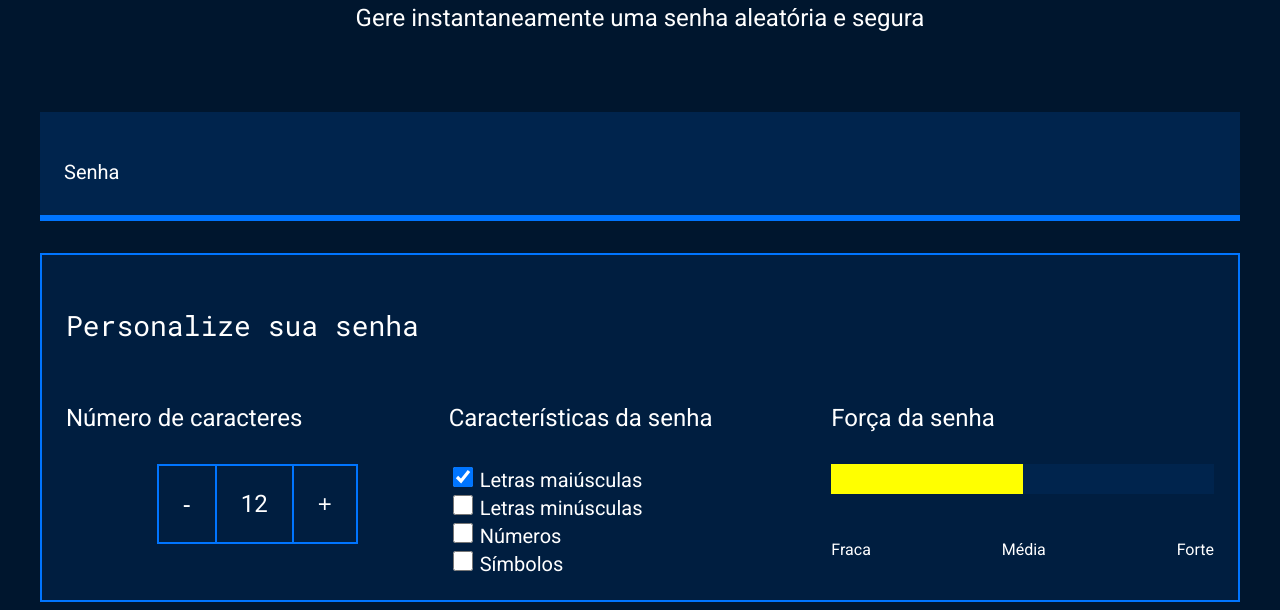
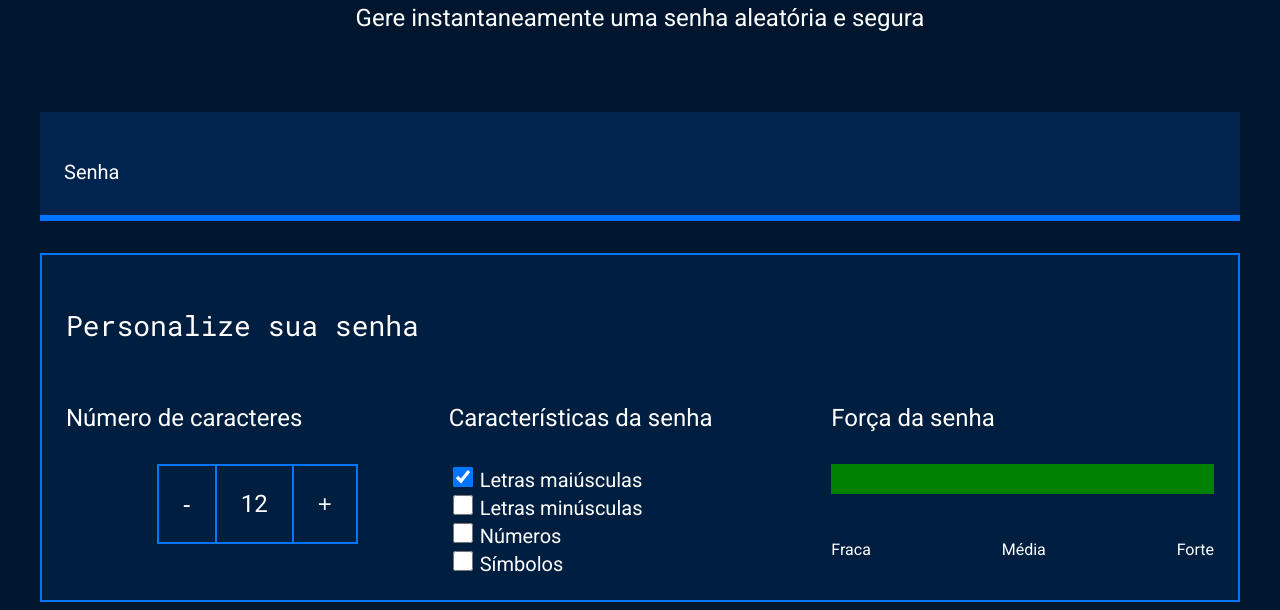
Before and after one commit to Andressaneri/Gerador-de-senhas, a plain HTML site: page index.html in a window 1280 px wide. Shown: the part 214-824 px from the top of the page. Drawn offline with Linux system fonts and the light colour scheme.

Commit message:
Add files via upload

```diff
--- a/index.html
+++ b/index.html
@@ -53,7 +53,7 @@
                 <div class="parametro-senha">
                     <h4 class="parametro-senha__titulo">Força da senha</h4>
                         <div class="barra"></div>
-                        <div class="media"></div>
+                        <div class="força forte"></div>
                         <div class="parametro-senha-textos">
                             <p>Fraca</p>
                             <p>Média</p>
--- a/style.css
+++ b/style.css
@@ -124,19 +124,25 @@ label {
     width: 100%;
 }
 
-.fraca{
+.força{
     height: 30px;
-    width: 25%; background-color: red;
     position: relative;
     bottom: 30px;
+}
+
+.fraca{
+    width: 25%;
+    background-color: red;
 }
 
 .media{
     background-color: yellow;
     width: 50%;
-    height: 30px;
-    position: relative;
-    bottom: 30px;
+}
+
+.forte {
+    background-color: green;
+    width: 100%;
 }
 
 .parametro-senha-textos{
```
